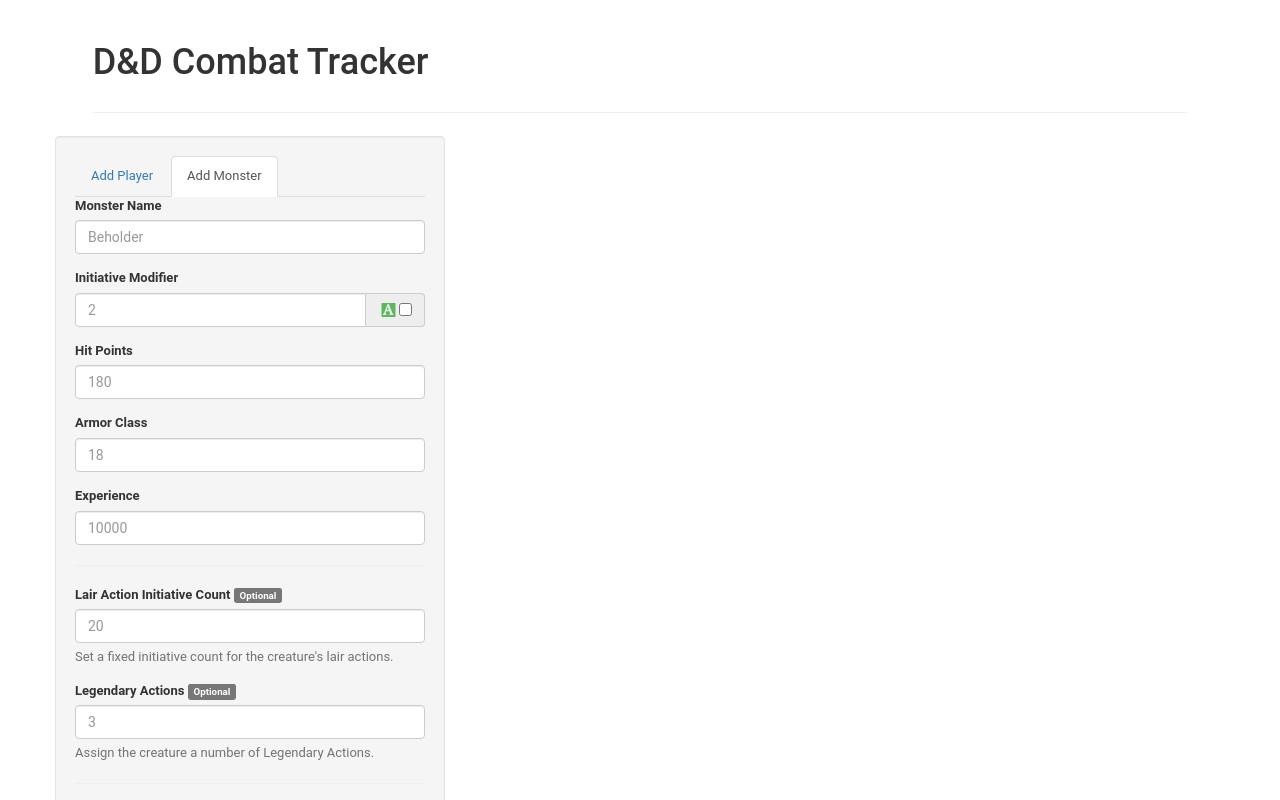
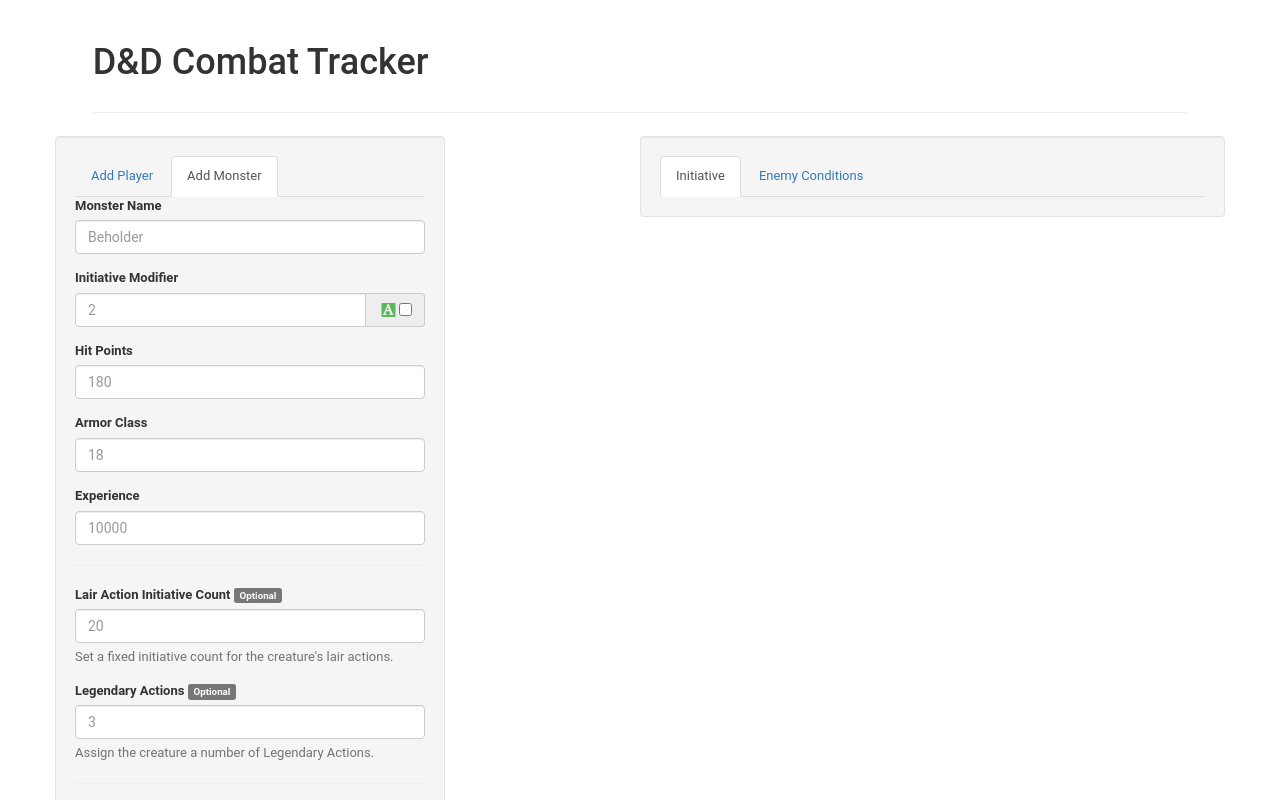
Before and after one commit to CharmedSatyr/dnd_combat_tracker, a React (Create React App) app: page / in a window 1280 px wide. Shown: the top 800 px of the page. Built offline with nearby package versions, Linux system fonts and the light colour scheme; a small style sheet from the web is missing.

Commit message:
Temporarily put Initiative and Conditions in tabs

```diff
--- a/src/components/App.js
+++ b/src/components/App.js
@@ -4,7 +4,7 @@ import AddCreature from './AddCreature/'
 import Experience from './Experience/'
 import Combat from './Combat'
 
-import { Grid, Row } from 'react-bootstrap'
+import { Col, Grid, Row, Tab, Tabs } from 'react-bootstrap'
 
 const Title = () => (
   <div style={{ margin: '2%' }}>
@@ -27,11 +27,17 @@ const App = () => (
   <Grid style={{ fontFamily: 'Roboto, Helvetica, sans-serif', fontSize: 13 }}>
     <Title />
     <Row className="show-grid">
-      <Combat />
-    </Row>
-    <Row className="show-grid">
       <AddCreature />
-      <Initiative />
+      <Col xs={12} md={6} mdOffset={2} className="well">
+        <Tabs defaultActiveKey={1} id="info-tabs">
+          <Tab eventKey={1} title="Initiative">
+            <Initiative />
+          </Tab>
+          <Tab eventKey={2} title="Enemy Conditions">
+            <Combat />
+          </Tab>
+        </Tabs>
+      </Col>
     </Row>
   </Grid>
 )
--- a/src/components/Combat/index.js
+++ b/src/components/Combat/index.js
@@ -1,6 +1,6 @@
 import React, { Component } from 'react'
 import { connect } from 'react-redux'
-import { Col, ListGroup } from 'react-bootstrap'
+import { ListGroup } from 'react-bootstrap'
 import { creaturesPropTypes } from '../../constants/propTypes'
 import CombatListGroupItem from './CombatListGroupItem'
 
@@ -18,11 +18,7 @@ class Combat extends Component {
       })
     }
     return (
-      creatureList.length > 0 && (
-        <Col xs={12} md={6} className="well">
-          {creatureList && <ListGroup>{creatureList}</ListGroup>}
-        </Col>
-      )
+      creatureList.length > 0 && <div>{creatureList && <ListGroup>{creatureList}</ListGroup>}</div>
     )
   }
 }
--- a/src/components/Initiative/index.js
+++ b/src/components/Initiative/index.js
@@ -3,7 +3,7 @@ import { connect } from 'react-redux'
 import PropTypes from 'prop-types'
 import { creaturesPropTypes } from '../../constants/propTypes'
 
-import { Col, ListGroup } from 'react-bootstrap'
+import { ListGroup } from 'react-bootstrap'
 
 import * as a from '../../actions'
 
@@ -44,7 +44,7 @@ class Initiative extends Component {
 
     return (
       creatureList.length > 0 && (
-        <Col xs={12} md={4} className="well">
+        <div>
           {creatureList && <ListGroup>{creatureList}</ListGroup>}
 
           <RollButton rollFunction={rollInitiative} />
@@ -54,7 +54,7 @@ class Initiative extends Component {
             removeCreature={removeCreature}
             removeLocal={removeCreatureFromLocalStorage}
           />
-        </Col>
+        </div>
       )
     )
   }
```
